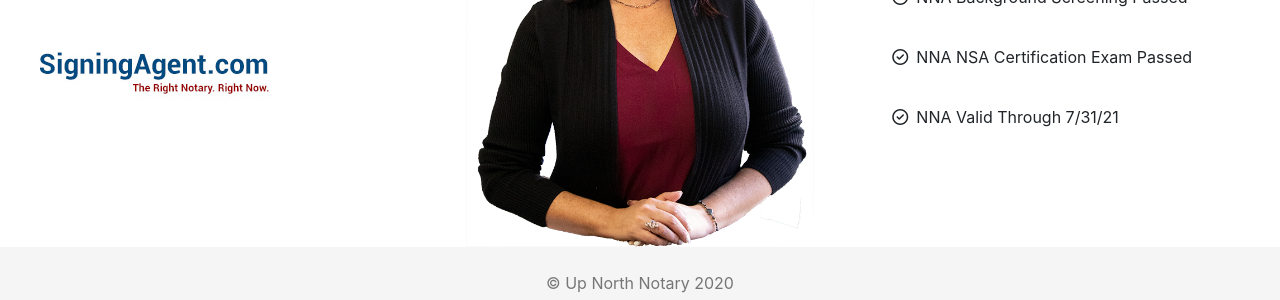
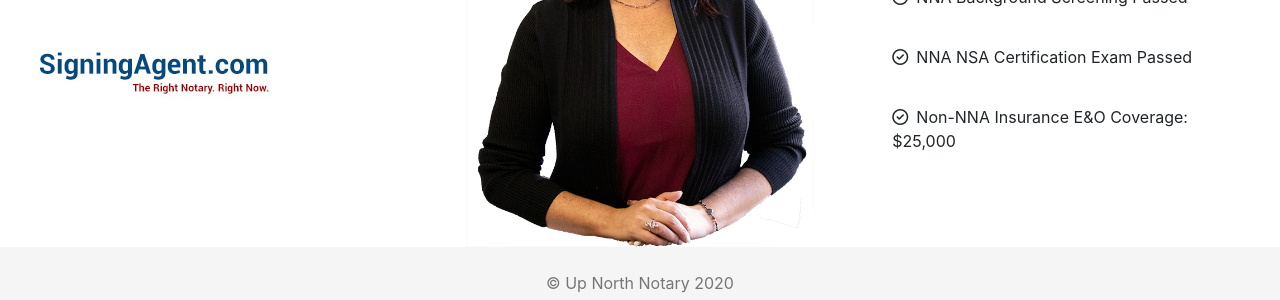
Before and after one commit to upnorthnotary/web, a Jekyll site: the page built from index.html, in a window 1280 px wide. Shown: the part 793-1093 px from the top of the page. Built offline with Jekyll 4.4.1, drawn with Linux system fonts in a browser that asks for light colours; nearby versions of some CDN libraries.

Commit message:
Updated Updated homage page

```diff
--- a/index.html
+++ b/index.html
@@ -50,7 +50,7 @@ layout: home
                 <div class="cert"><i class="far fa-check-circle"></i><span>NNA Certified and Background Screened</span></div>
                 <div class="cert"><i class="far fa-check-circle"></i><span>NNA Background Screening Passed</span></div>
                 <div class="cert"><i class="far fa-check-circle"></i><span>NNA NSA Certification Exam Passed</span></div>
-                <div class="cert"><i class="far fa-check-circle"></i><span>NNA Valid Through 7/31/21</span></div>
+                <div class="cert"><i class="far fa-check-circle"></i><span>Non-NNA Insurance E&amp;O Coverage: $25,000</span></div>
             </div>
         </div>
     </div>
```
